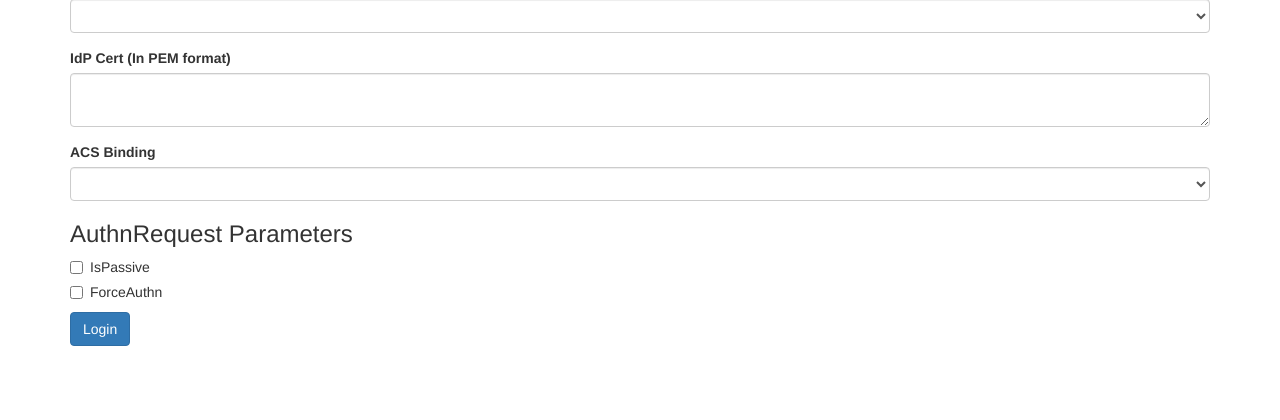
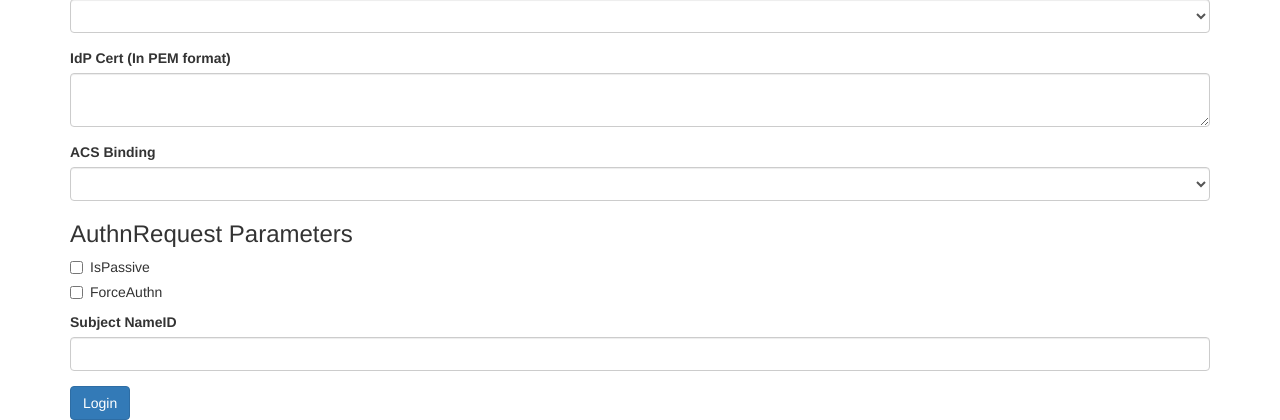
Before and after one commit to authgear/authgear-saml-sp-testing-tool, a Python web app: template demo-flask/templates/index.html in a window 1280 px wide. Shown: the part 586-1006 px from the top of the page. Before the commit the page ends 932 px from the top, so only its background shows below. Run offline with Jinja, Linux system fonts and the light colour scheme; the template is opened without the code that fills it, so the values that code supplies are empty; some libraries are stand-ins or nearby versions.

Commit message:
Support setting subject in request

```diff
--- a/demo-flask/app.py
+++ b/demo-flask/app.py
@@ -86,11 +86,13 @@ def index():
             return render_template("invalid.html", init_error=init_error)
 
         return_to = "%sattrs/" % request.host_url
+
         return redirect(
             auth.login(
                 return_to,
                 force_authn=login_form.force_authn,
                 is_passive=login_form.is_passive,
+                name_id_value_req=login_form.maybe_subject_nameid(),
             ),
         )
     elif "slo" in request.args:
--- a/demo-flask/templates/index.html
+++ b/demo-flask/templates/index.html
@@ -99,7 +99,7 @@
         required />
     </div>
     <div class="form-group">
-      <label for="sp_audience">IdP SSO URL</label>
+      <label for="idp_sso_url">IdP SSO URL</label>
       <input
         type="text"
         class="form-control"
@@ -164,6 +164,15 @@
         ForceAuthn
       </label>
     </div>
+    <div class="form-group">
+      <label for="subject_nameid">Subject NameID</label>
+      <input
+        type="text"
+        class="form-control"
+        name="subject_nameid"
+        value="{{ login_form.subject_nameid }}"
+        />
+    </div>
     <button type="submit" class="btn btn-primary">Login</button>
   </form>
 {% endif %}
```
Also changed, not shown: demo-flask/login_form.py (+10 -0 lines).
